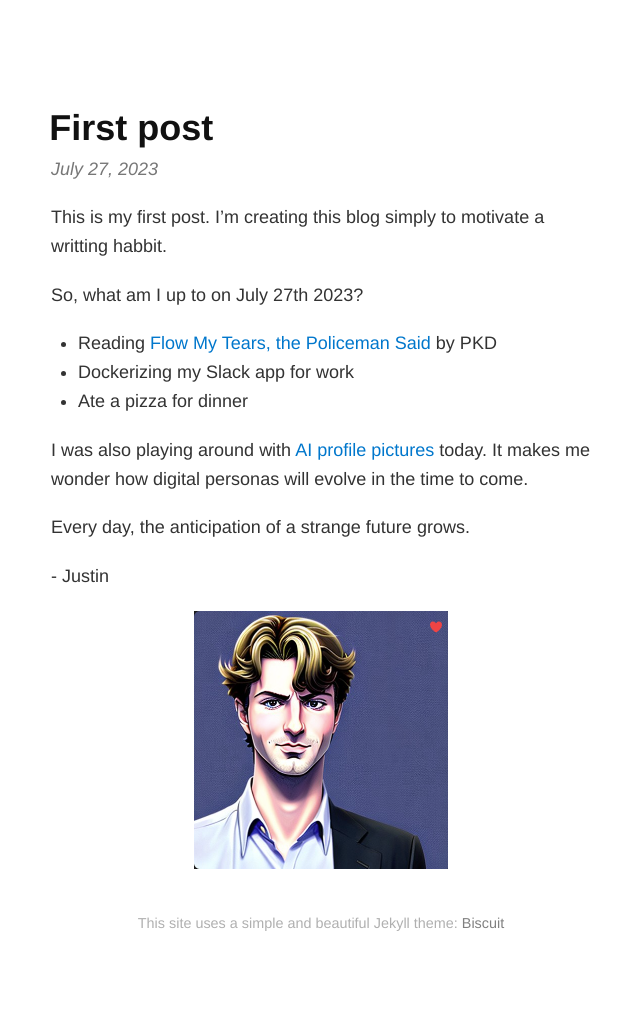
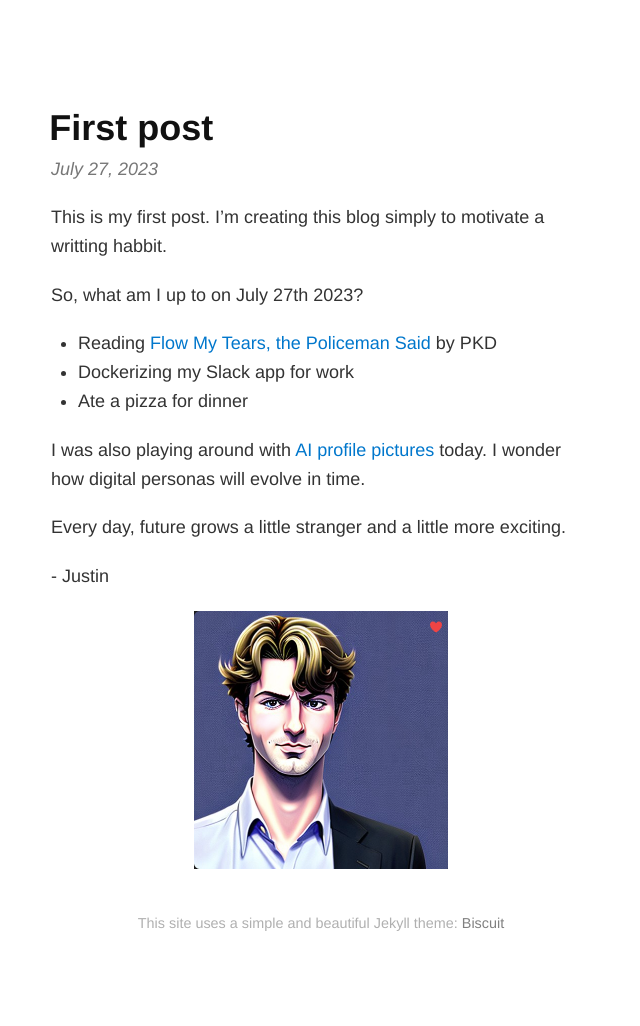
Before and after one commit to JustinMeimar/JustinMeimar.github.io, a Jekyll site: the page built from _posts/2023-07-27-blog1.md, in a window 1280 px wide. Shown: the whole page, without its empty margins (319-959 px from the left). Built offline with Jekyll 4.4.1, drawn with Linux system fonts in a browser that asks for light colours.

```diff
--- a/_posts/2023-07-27-blog1.md
+++ b/_posts/2023-07-27-blog1.md
@@ -10,9 +10,9 @@ So, what am I up to on July 27th 2023?
 - Dockerizing my Slack app for work
 - Ate a pizza for dinner
 
-I was also playing around with [AI profile pictures](https://www.profilepicture.ai/) today. It makes me wonder how digital personas will evolve in the time to come.
+I was also playing around with [AI profile pictures](https://www.profilepicture.ai/) today. I wonder how digital personas will evolve in time.
 
-Every day, the anticipation of a strange future grows.
+Every day, future grows a little stranger and a little more exciting.
 
 \- Justin
 
```
Also changed, not shown: _posts/2023-07-27-hack-gpt.md (added, +23 -0 lines), 2 other files.
